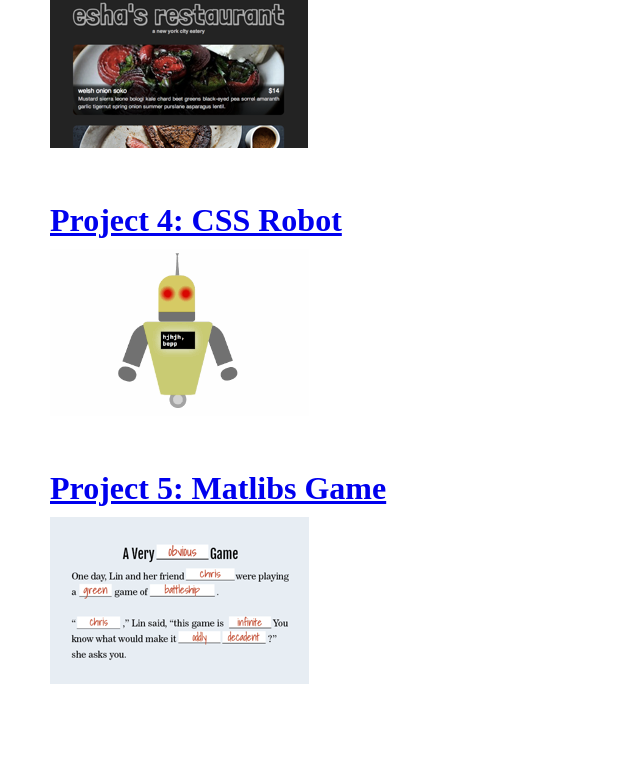
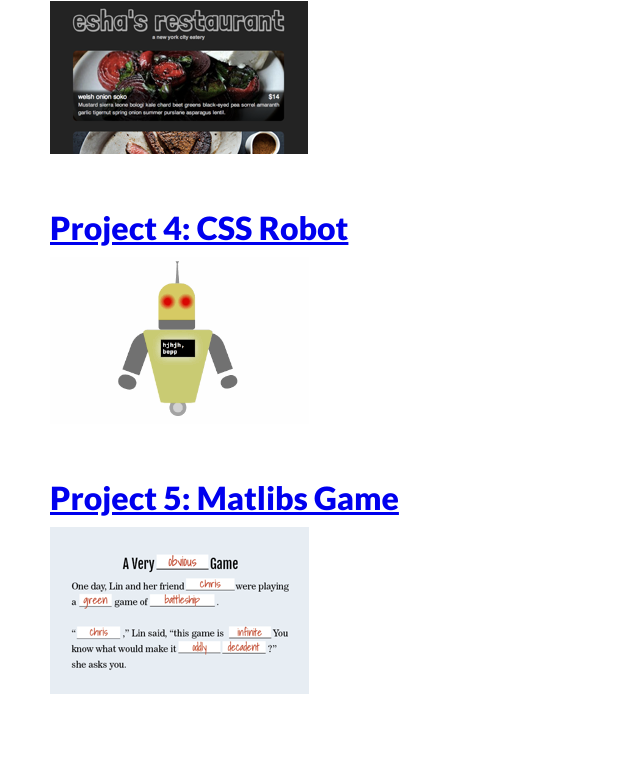
Before and after one commit to chongzter/general-assembly, a plain HTML site: page index.html in a window 1280 px wide. Shown: the part 600-1358 px from the top of the page, without its empty margins (0-640 px from the left). Drawn offline with Linux system fonts and the light colour scheme.

Commit message:
change font and font size

```diff
--- a/index.html
+++ b/index.html
@@ -3,6 +3,7 @@
   <head>
     <meta charset="utf-8">
     <title>General Assembly Projects</title>
+    <link href="https://fonts.googleapis.com/css2?family=Lato:ital,wght@0,400;0,900;1,700&display=swap" rel="stylesheet">
     <style>
       body {
         margin: 20px 10px 10px 50px;
@@ -12,6 +13,8 @@
       }
       h1 {
         margin: 0 0 10px 0;
+        font-family: 'Lato', sans-serif;
+        font-weight: bold;
       }
     </style>
   </head>
```
